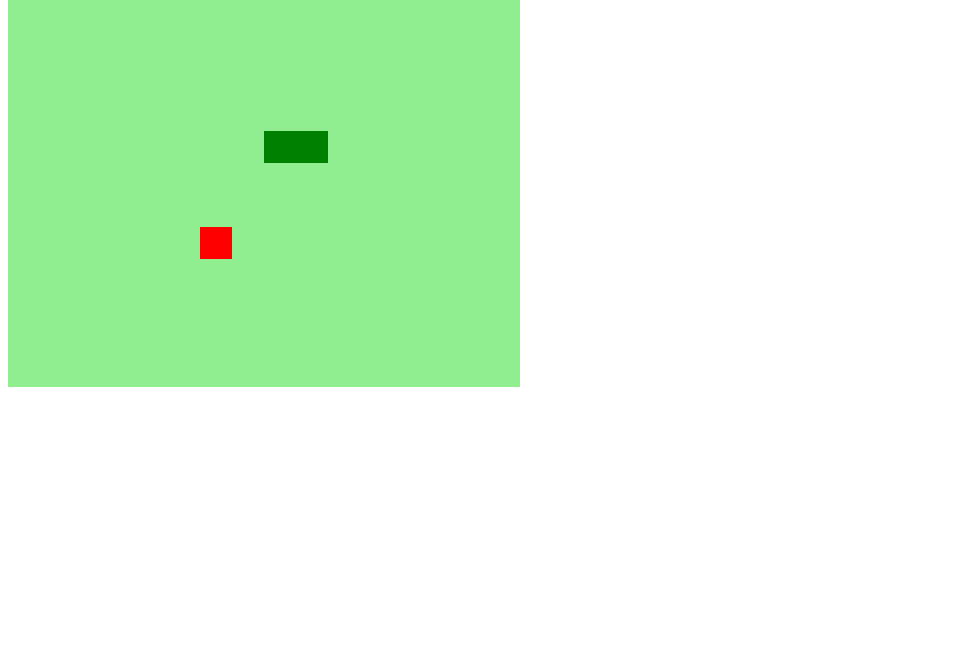
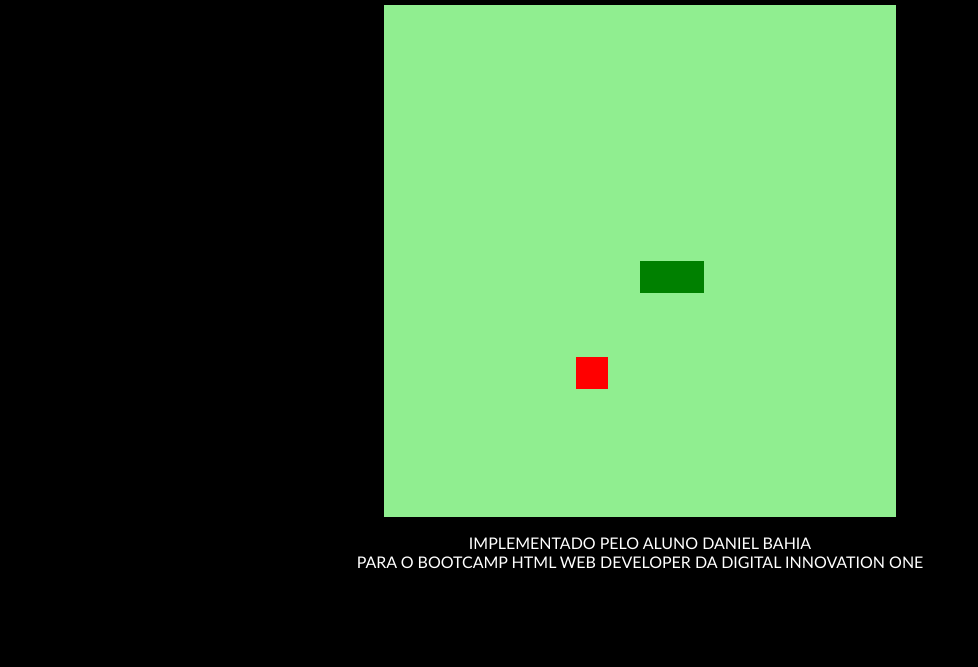
Before and after one commit to danielbahia/snake-game, a plain HTML site: page index.html in a window 1280 px wide. Shown: the part 133-800 px from the top of the page, without its empty margins (0-978 px from the left). Drawn offline with Linux system fonts and the light colour scheme.

Commit message:
Implementado estilos na página bem como alguns elementos no HTML pra suavizar o projeto

```diff
--- a/index.html
+++ b/index.html
@@ -5,9 +5,15 @@
     <meta http-equiv="X-UA-Compatible" content="IE=edge">
     <meta name="viewport" content="width=device-width, initial-scale=1.0">
     <script defer src="scripts.js"></script>
+    <link rel="stylesheet" href="style.css">
     <title>Snake Game</title>
 </head>
 <body>
+    <h1>--[ Snake Game ]--</h1>
     <canvas id="snake" width="512" height="512"></canvas>
+    <p>
+        Implementado pelo aluno Daniel Bahia<br>
+        Para o Bootcamp HTML Web Developer da Digital Innovation One
+    </p>
 </body>
 </html>
--- /dev/null
+++ b/style.css
@@ -0,0 +1,13 @@
+body{
+    height: 95vh;
+    width: 95;
+    display: flex;
+    justify-content: center;
+    align-items: center;
+    flex-direction: column;
+    background: #000;
+    color: #fff;
+    font-family: 'Trebuchet MS', 'Lucida Sans Unicode', 'Lucida Grande', 'Lucida Sans', Arial, sans-serif;
+    text-transform: uppercase;
+    text-align: center;
+}
```
